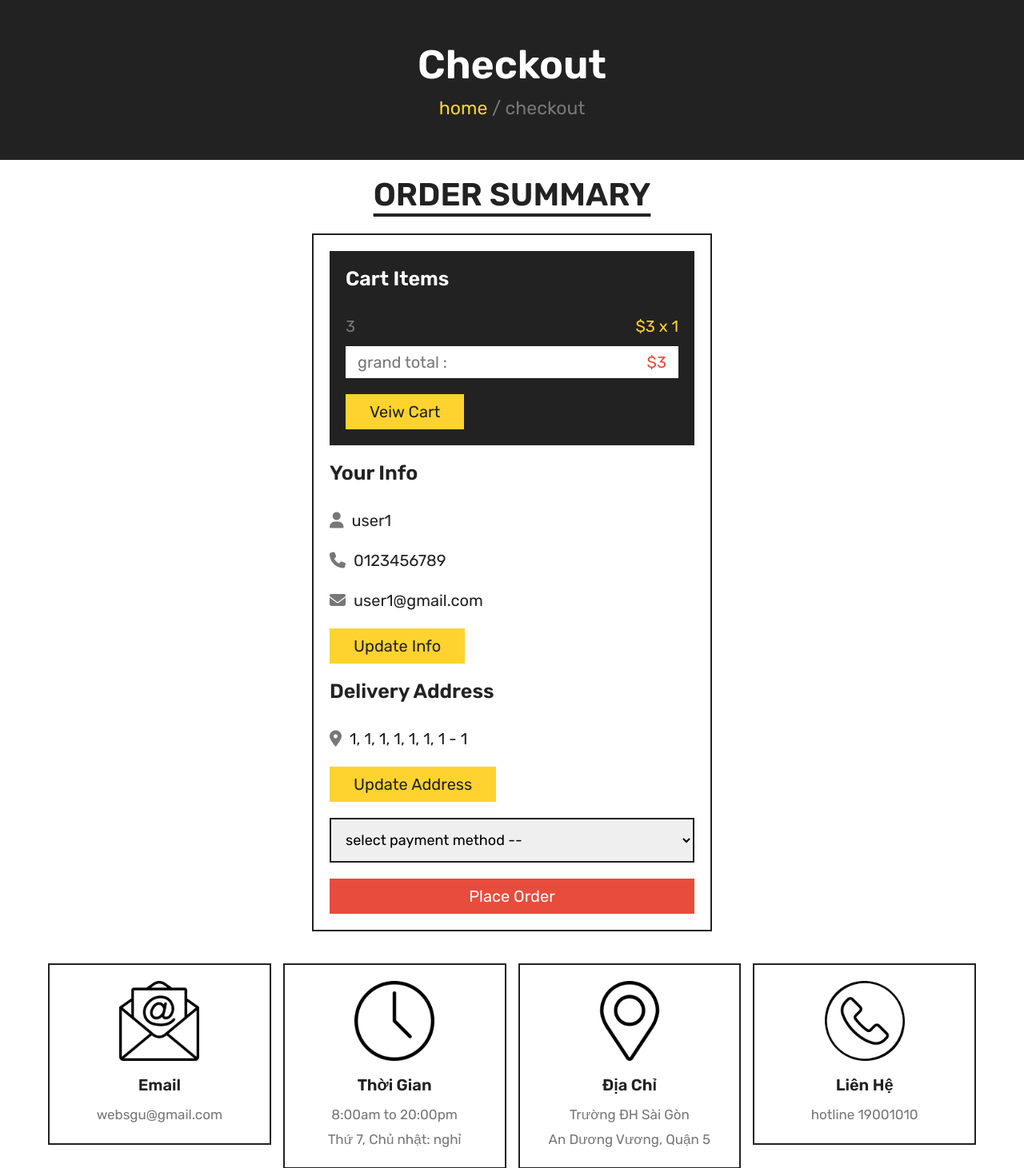
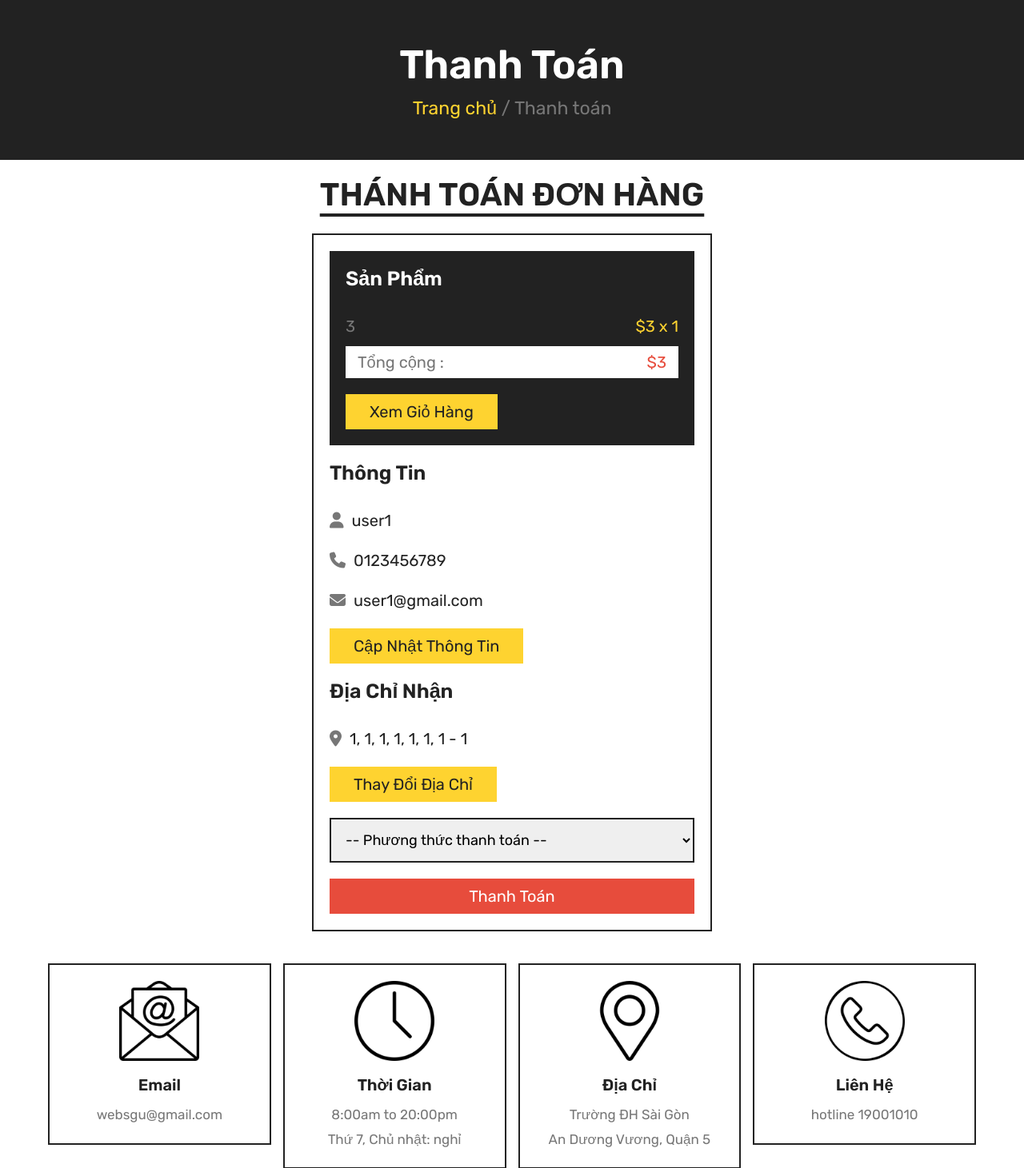
Before and after one commit to TryMyBest-MinhHieu/web2php, a PHP site: page /checkout.php in a window 1280 px wide. Shown: the part 71-1532 px from the top of the page at 80% size. Run offline with PHP 8.4, Linux system fonts and the light colour scheme; a user stored in the database is signed in; data comes from the database, SQL or seed files in the repository; some libraries are stand-ins or nearby versions.

Commit message:
doi chu tieng viet

```diff
--- a/checkout.php
+++ b/checkout.php
@@ -32,7 +32,7 @@ if (isset($_POST['submit'])) {
    if ($check_cart->rowCount() > 0) {
 
       if ($address == '') {
-         $message[] = 'please add your address!';
+         $message[] = 'Thêm địa chỉ của bạn!';
       } else {
 
          $insert_order = $conn->prepare("INSERT INTO `orders`(user_id, name, number, email, method, address, total_products, total_price) VALUES(?,?,?,?,?,?,?,?)");
@@ -41,12 +41,12 @@ if (isset($_POST['submit'])) {
          $delete_cart = $conn->prepare("DELETE FROM `cart` WHERE user_id = ?");
          $delete_cart->execute([$user_id]);
 
-         $message[] = 'order placed successfully!';
+         $message[] = 'Đặt hàng thành công!';
 
          header('location:orders.php');
       }
    } else {
-      $message[] = 'your cart is empty';
+      $message[] = 'Giỏ hàng rỗng!';
    }
 }
 
@@ -79,18 +79,18 @@ if (isset($_POST['submit'])) {
    <!-- header section ends -->
 
    <div class="heading">
-      <h3>checkout</h3>
-      <p><a href="home.php">home</a> <span> / checkout</span></p>
+      <h3>Thanh toán</h3>
+      <p><a href="home.php">Trang chủ</a> <span> / Thanh toán</span></p>
    </div>
 
    <section class="checkout">
 
-      <h1 class="title">order summary</h1>
+      <h1 class="title">Thánh toán đơn hàng</h1>
 
       <form action="" method="post">
 
          <div class="cart-items">
-            <h3>cart items</h3>
+            <h3>Sản phẩm</h3>
             <?php
             $grand_total = 0;
             $cart_items[] = '';
@@ -106,11 +106,11 @@ if (isset($_POST['submit'])) {
             <?php
                }
             } else {
-               echo '<p class="empty">your cart is empty!</p>';
+               echo '<p class="empty">Giỏ hàng rỗng!</p>';
             }
             ?>
-            <p class="grand-total"><span class="name">grand total :</span><span class="price">$<?= $grand_total; ?></span></p>
-            <a href="cart.php" class="btn">veiw cart</a>
+            <p class="grand-total"><span class="name">Tổng cộng :</span><span class="price">$<?= $grand_total; ?></span></p>
+            <a href="cart.php" class="btn">Xem giỏ hàng</a>
          </div>
 
          <input type="hidden" name="total_products" value="<?= $total_products; ?>">
@@ -121,26 +121,27 @@ if (isset($_POST['submit'])) {
          <input type="hidden" name="address" value="<?= $fetch_profile['address'] ?>">
 
          <div class="user-info">
-            <h3>your info</h3>
+            <h3>Thông tin</h3>
             <p><i class="fas fa-user"></i><span><?= $fetch_profile['name'] ?></span></p>
             <p><i class="fas fa-phone"></i><span><?= $fetch_profile['number'] ?></span></p>
             <p><i class="fas fa-envelope"></i><span><?= $fetch_profile['email'] ?></span></p>
-            <a href="update_profile.php" class="btn">update info</a>
-            <h3>delivery address</h3>
+            <a href="update_profile.php" class="btn">Cập nhật thông tin</a>
+            <h3>Địa chỉ nhận</h3>
             <p><i class="fas fa-map-marker-alt"></i><span><?php if ($fetch_profile['address'] == '') {
-                                                               echo 'please enter your address';
+                                                               echo 'Nhập địa chỉ của bạn!';
                                                             } else {
                                                                echo $fetch_profile['address'];
                                                             } ?></span></p>
-            <a href="update_address.php" class="btn">update address</a>
+            <a href="update_address.php" class="btn">Thay đổi địa chỉ</a>
             <select name="method" class="box" required>
-               <option value="" disabled selected>select payment method --</option>
-               <option value="cash on delivery">cash on delivery</option>
-               <option value="credit card">credit card</option>
-               <option value="paytm">paytm</option>
+               <option value="" disabled selected>-- Phương thức thanh toán --</option>
+               <option value="cash on delivery">Thanh toán khi nhận</option>
+               <option value="credit card">Thẻ tín dụng</option>
                <option value="paypal">paypal</option>
+               <option value="paytm">-- khác --</option>
+
             </select>
-            <input type="submit" value="place order" class="btn <?php if ($fetch_profile['address'] == '') {
+            <input type="submit" value="Thanh toán" class="btn <?php if ($fetch_profile['address'] == '') {
                                                                      echo 'disabled';
                                                                   } ?>" style="width:100%; background:var(--red); color:var(--white);" name="submit">
          </div>
```
Also changed, not shown: cart.php (+8 -8 lines), orders.php (+11 -11 lines), update_address.php (+7 -10 lines), update_profile.php (+10 -10 lines).
